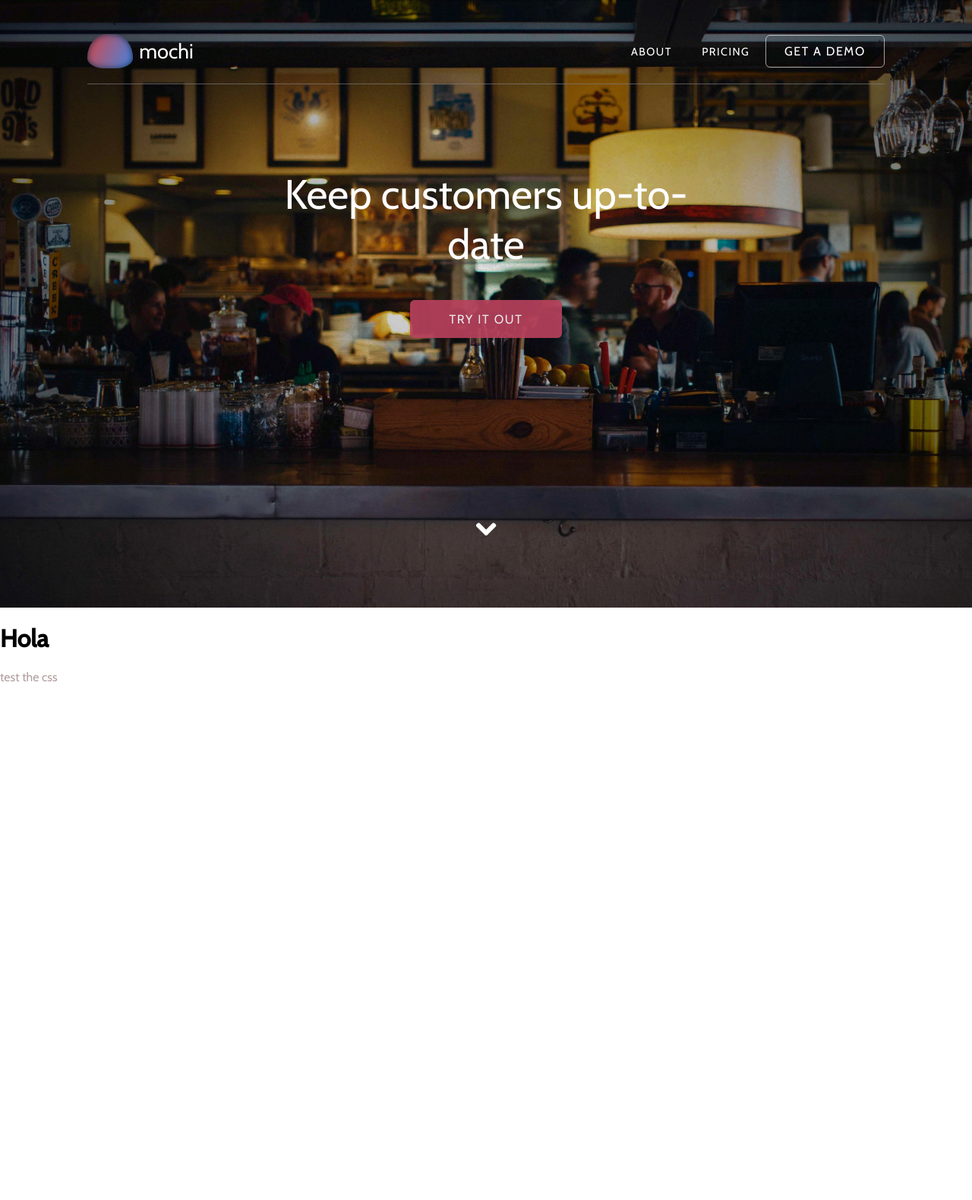
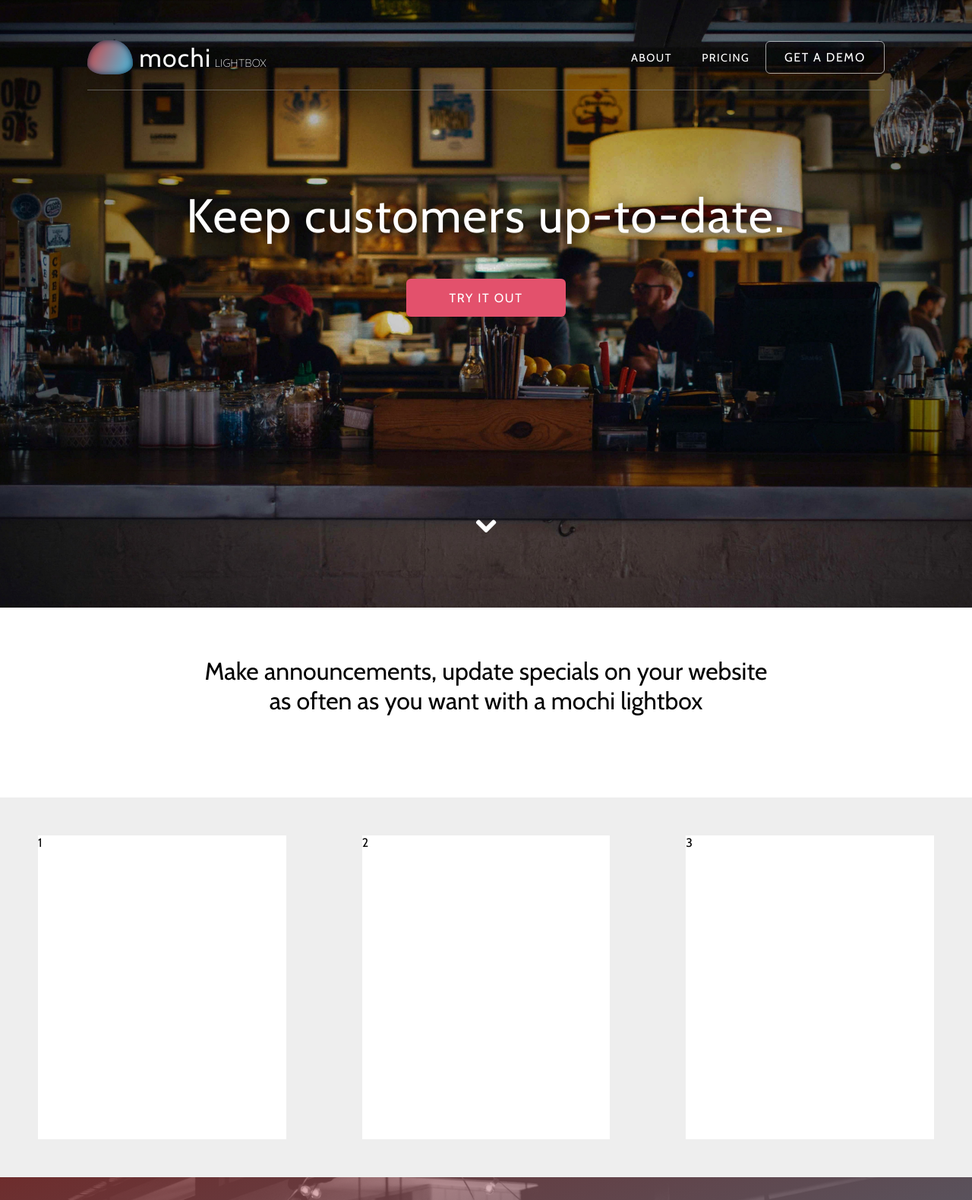
Before and after one commit to andrewheekin/mochi, a website built with webpack: page index.html in a window 1280 px wide. Shown: the top 1580 px of the page at 76% size. Before the commit the page ends 901 px from the top, so only its background shows below. Built offline with nearby package versions, Linux system fonts and the light colour scheme.

Commit message:
signup, description, example sections

```diff
--- a/css/style.css
+++ b/css/style.css
@@ -37,15 +37,16 @@ body {
 }
 
 .nav-holder {
-  padding: 45px 0 20px 0px;
+  padding: 53px 0 20px 0px;
   border-bottom: 1px solid rgba(128, 128, 128, 0.65);
   display: flex;
   align-items: center;
   transition: padding .2s linear;
+  text-shadow: 0 0 17px black;
 }
 
 .nav-holder-scrolled {
-  padding: 5px 0 5px 0px;
+  padding: 9px 0 9px 0px;
   display: flex;
   align-items: center;
   transition: padding .2s linear;
@@ -53,10 +54,42 @@ body {
 
 .mochi {
   color: white;
+  font-size: 2.1em;
+  margin-left: 8px;
+  letter-spacing: .04em;
+  transition: font-size .2s linear;
+}
+
+.mochi-scrolled {
+  color: white;
   font-size: 1.7em;
   margin-left: 8px;
   text-shadow: black;
   box-shadow: black;
+  letter-spacing: .04em;
+  transition: font-size .2s linear;
+}
+
+.mochi-lightbox {
+  color: white;
+  font-family: 'Quicksand', sans-serif;
+  text-transform: uppercase;
+  margin-left: 4px;
+  font-size: .9em;
+  position: relative;
+  top: 7px;
+  transition: font-size .2s linear;
+}
+
+.mochi-lightbox-scrolled {
+  color: white;
+  font-family: 'Quicksand', sans-serif;
+  text-transform: uppercase;
+  margin-left: 4px;
+  font-size: .8em;
+  position: relative;
+  top: 4px;
+  transition: font-size .2s linear;
 }
 
 .logo {
@@ -65,11 +98,26 @@ body {
   border-radius: 57% 57% 50% 50% / 90% 90% 40% 40%;
   -webkit-border-radius: 57% 57% 50% 50% / 90% 90% 40% 40%;
   box-shadow: 8px 7px 20px 0px rgba(0, 0, 0, 0.28);
-  background: linear-gradient(-65deg, #4584e1, #d64646);
+  background: linear-gradient(-65deg, #45bde1, #d64646);
   /*background: linear-gradient( -65deg, #d0f0c0, green );*/ /*green color scheme*/
   -moz-box-shadow: inset 0 0 10px #000000;
   -webkit-box-shadow: inset 0 0 10px #000000;
   box-shadow: inset 0 0 9px #15304c;
+  transition: all .2s linear;
+  }
+
+.logo-scrolled {
+  width: 50px;
+  height: 37.5px;
+  border-radius: 57% 57% 50% 50% / 90% 90% 40% 40%;
+  -webkit-border-radius: 57% 57% 50% 50% / 90% 90% 40% 40%;
+  box-shadow: 8px 7px 20px 0px rgba(0, 0, 0, 0.28);
+  background: linear-gradient(-65deg, #45bde1, #d64646);
+  /*background: linear-gradient( -65deg, #d0f0c0, green );*/ /*green color scheme*/
+  -moz-box-shadow: inset 0 0 10px #000000;
+  -webkit-box-shadow: inset 0 0 10px #000000;
+  box-shadow: inset 0 0 9px #15304c;
+  transition: all .2s linear;
   }
 
 h3.learn-more {
@@ -125,6 +173,7 @@ h3.nav-item:hover {
 
 .main-txt {
   text-align: center;
+  width: 100%;
   position: absolute;
   top: 43%;
   left: 50%;
@@ -137,29 +186,27 @@ h3.nav-item:hover {
 
 button.demo-button {
   height: 50px;
-  width: 200px;
+  width: 210px;
   border-radius: 6px;
   /*background: #92dc6e;*/ /*green color scheme*/
-  background: #ba425e;
+  background: #e3516c;
   border: none;
   font-size: 0.6em;
-  margin: 30px;
+  margin: 35px;
   color: white;
   font-family: 'Cabin', sans-serif;
   text-transform: uppercase;
   letter-spacing: .1em;
-  opacity: 0.9;
+  box-shadow: 1px black;
 }
 
 button.demo-button:hover {
-  opacity: 1;
-  background: #e3516c;
+  background: #e5627a;
 }
 
 button.demo-button:active {
-  opacity: 1;
   /*background: #b1e697;*/ /*green color scheme*/
-  background: #e5627a;
+  background: #e76f85;
 }
 
 button.demo-button:focus {
@@ -169,33 +216,82 @@ button.demo-button:focus {
 h1.tagline {
   margin: 10px;
   font-weight: 400;
+  font-size: 2.3em;
+  letter-spacing: .03em;
+  text-shadow: 0 0 17px black;
   animation: slidedown 1s;
   -moz-animation: slidedown 1s;
   -webkit-animation: slidedown 1s;
   animation-fill-mode: forwards; /*makes the object keep the new position*/
 }
 
+h3.slogan-description {
+  font-family: 'Quicksand', sans-serif;
+  margin: 0 auto;
+  font-weight: 400;
+  font-size: .9em;
+  text-shadow: 0 0 5px black;
+  width: 50%;
+  /* background: rgba(128, 128, 128, 0.3); */
+  border-radius: 5px;
+}
+
 i.chevron-down {
   color: white;
   font-size: 1.9em;
   position: absolute;
+  text-decoration: none;
   top: 87%;
   left: 50%;
   transform: translate(-50%, -50%);
   animation: bounceUpDown 1s linear infinite;
   -moz-animation: bounceUpDown 1s linear infinite;
   -webkit-animation: bounceUpDown 1s linear infinite;
-  animation-delay: 2.5s;
-  -webkit-animation-delay: 2.5s;
-  -moz-animation-delay: 2.5s;
 }
 
 i.chevron-down:hover {
   opacity: 0.7;
 }
 
-.test {
-  color: #b19e9f;
+#description-section {
+  width: 100%;
+  height: 250px;
+  padding: 5% 21%;
+  box-sizing: border-box;
+  text-align: center;
+}
+
+.description-section-text {
+  font-size: 2em;
+}
+
+#lightbox-example {
+  width: 100%;
+  height: 500px;
+  display: flex;
+  box-sizing: border-box;
+  background: #eee;
+}
+
+.lightbox-example-pane {
+  /* order: 1; */
+  margin: 50px;
+  min-width: 300px;
+  width: 30%;
+  background: white;
+}
+
+#signup {
+  width: 100%;
+  height: 800px;
+  background: linear-gradient(-19deg, rgba(69, 189, 225, 0.72), rgba(214, 70, 70, 0.45));
+}
+
+#signup-img {
+  width: 100%;
+  max-height: 800px;
+  position: relative;
+  z-index: -10;
 }
 
 
--- a/index.html
+++ b/index.html
@@ -7,7 +7,7 @@
     <!-- <link rel="stylesheet" href="./build/css/bundle.css"> -->
     <link rel="stylesheet" href="./css/style.css">
     <link rel="stylesheet" href="./css/font-awesome.css">
-    <link href="https://fonts.googleapis.com/css?family=Cabin:400,500" rel="stylesheet">
+    <link href="https://fonts.googleapis.com/css?family=Cabin:400,500|Quicksand:300" rel="stylesheet">
     <link rel="shortcut icon" href="./favicon.ico" type="image/x-icon">
     <title>Mochi - customer alerts</title>
   </head>
@@ -15,21 +15,34 @@
     <div class="main-img">
       <nav id="navbar" class="navbar">
         <div id="nav-holder" class="nav-holder">
-          <div class="logo"> </div>
-          <div class="mochi">mochi</div>
+          <div id="logo" class="logo"> </div>
+          <div id="mochi" class="mochi">mochi</div>
+          <div id="mochi-lightbox" class="mochi-lightbox">lightbox</div>
           <h3 class="nav-item" style="right:29%">About</h3>
           <h3 class="nav-item" style="right:21%">Pricing</h3>
           <h3 class="learn-more">Get a demo</h3>
         </div>
       </nav>
       <div class="main-txt">
-        <h1 class="tagline">Keep customers up-to-date</h1>
+        <h1 class="tagline">Keep customers up-to-date.</h1>
+        <!-- <h3 class="slogan-description">Make announcements, update specials on your website as often as you want with a mochi lightbox</h3> -->
         <button class="demo-button">Try it out</button>
       </div>
-      <i class="icon-chevron-down chevron-down"></i>
+      <a href="#description-section">
+        <i class="icon-chevron-down chevron-down"></i>
+      </a>
     </div>
-    <h1>Hola</h1>
-    <div class="test">test the css</div>
+    <div id="description-section">
+      <div class="description-section-text">Make announcements, update specials on your website as often as you want with a mochi lightbox</div>
+    </div>
+    <div id="lightbox-example">
+      <div class="lightbox-example-pane">1</div>
+      <div class="lightbox-example-pane">2</div>
+      <div class="lightbox-example-pane">3</div>
+    </div>
+    <div id="signup">
+      <img id="signup-img" src="../img/signup.jpg">
+    </div>
   </body>
   <!-- <script src="./build/js/vendor.js"></script> -->
   <script src="./build/js/bundle.js"></script>
--- a/js/scrollwatch.js
+++ b/js/scrollwatch.js
@@ -1,15 +1,25 @@
 let navbar = document.getElementById('navbar');
 let navHolder = document.getElementById('nav-holder');
+let logo = document.getElementById('logo');
+let mochi = document.getElementById('mochi');
+let mochiBox = document.getElementById('mochi-lightbox');
+
 
 // watch window scroll height and add/remove scrolled/unscrolled classes
 document.addEventListener('scroll', () => {
-  if (window.scrollY >= 30 && window.scrollY < 130) {
+  if (window.scrollY >= 20 && window.scrollY < 120) {
     navbar.className = 'navbar-scrolled';
     navHolder.className = 'nav-holder-scrolled';
+    logo.className = 'logo-scrolled';
+    mochi.className = 'mochi-scrolled';
+    mochiBox.className = 'mochi-lightbox-scrolled';
   }
   else if (window.scrollY < 30) {
     navbar.className = 'navbar';
     navHolder.className = 'nav-holder';
+    logo.className = 'logo';
+    mochi.className = 'mochi';
+    mochiBox.className = 'mochi-lightbox';
   }
 
 });
```
Also changed, not shown: img/restaurant5.jpg (added), img/restaurant6.jpg (added), img/restaurant7.jpg (added), img/signup.jpg (added), 1 other file.
